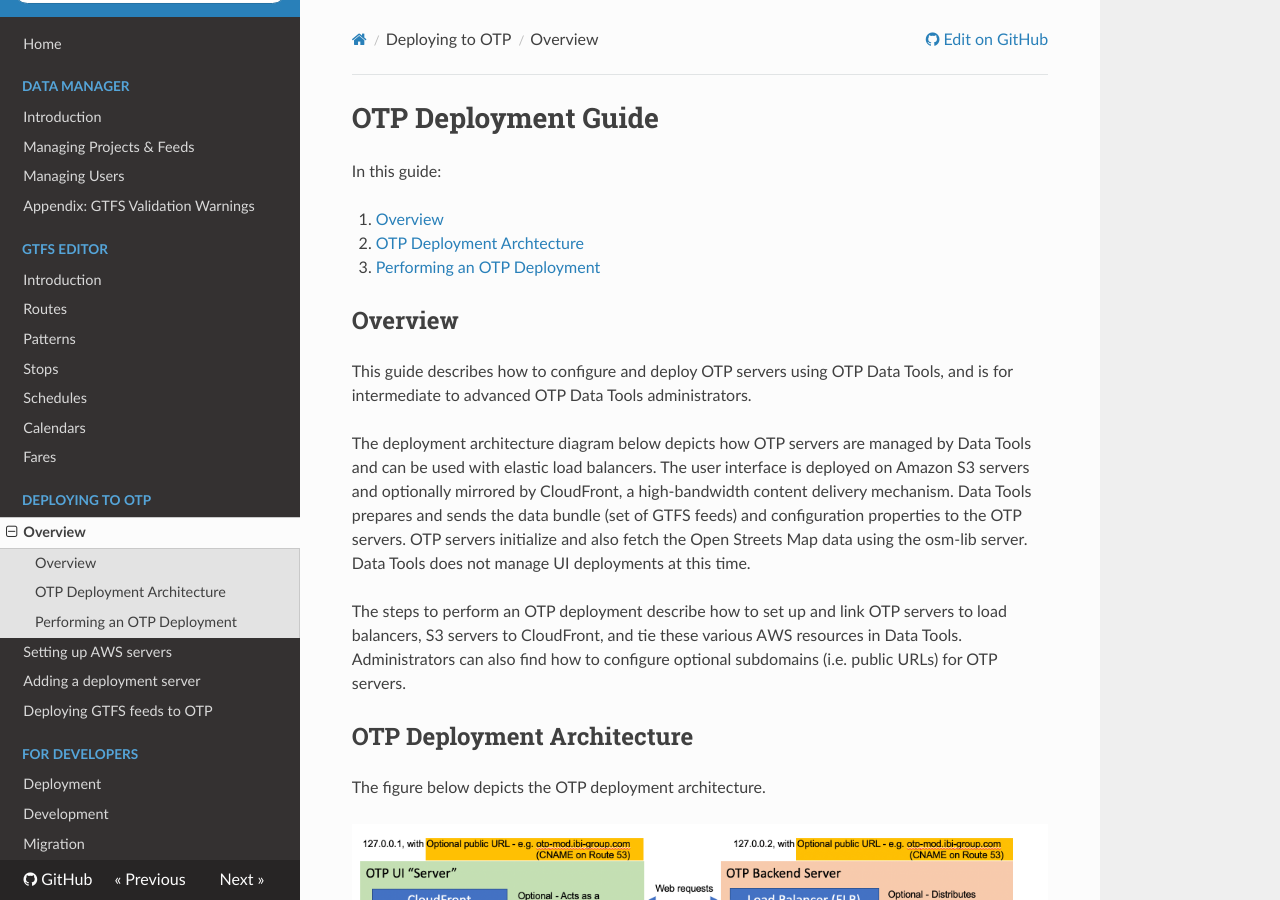
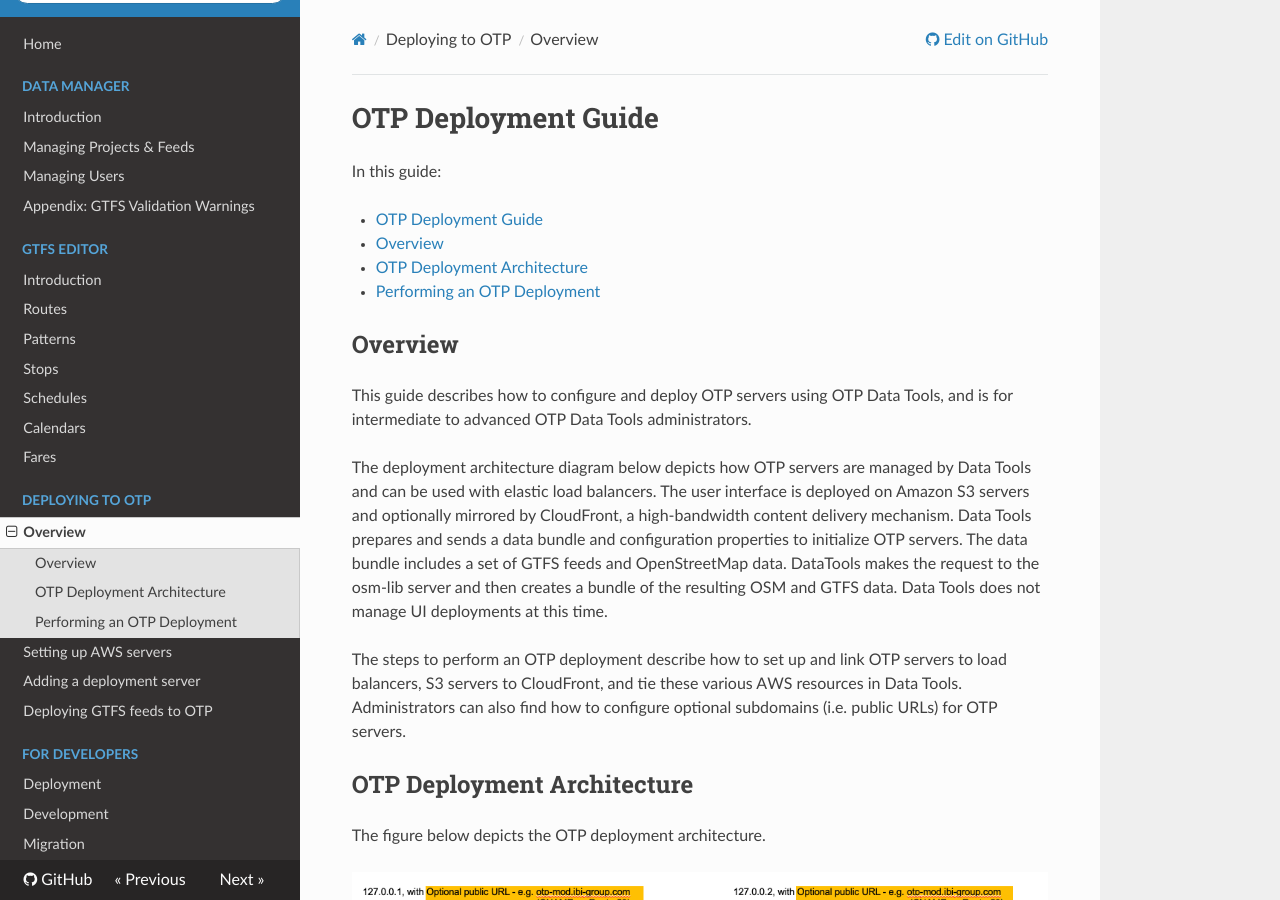
Before and after one commit to wtchen/datatools-ui, an MkDocs documentation site: the page built from docs/user/otp-deployment.md, in a window 1280 px wide and 900 px high. Built offline with MkDocs 1.6.1, drawn with Linux system fonts in a browser that asks for light colours; nearby versions of some CDN libraries; old or Windows-style settings are respelled for this version of MkDocs.

Commit message:
docs(otp-deployment.md): Rewording of osm-lib process.

```diff
--- a/docs/user/otp-deployment.md
+++ b/docs/user/otp-deployment.md
@@ -2,15 +2,16 @@
 
 In this guide:
 
-1. [Overview](#overview)
-2. [OTP Deployment Archtecture](#otp-deployment-architecture)
-3. [Performing an OTP Deployment](#performing-an-otp-deployment)
+- [OTP Deployment Guide](#otp-deployment-guide)
+  - [Overview](#overview)
+  - [OTP Deployment Architecture](#otp-deployment-architecture)
+  - [Performing an OTP Deployment](#performing-an-otp-deployment)
 
 ## Overview
 
 This guide describes how to configure and deploy OTP servers using OTP Data Tools, and is for intermediate to advanced OTP Data Tools administrators.
 
-The deployment architecture diagram below depicts how OTP servers are managed by Data Tools and can be used with elastic load balancers. The user interface is deployed on Amazon S3 servers and optionally mirrored by CloudFront, a high-bandwidth content delivery mechanism. Data Tools prepares and sends the data bundle (set of GTFS feeds) and configuration properties to the OTP servers. OTP servers initialize and also fetch the Open Streets Map data using the osm-lib server.  Data Tools does not manage UI deployments at this time.
+The deployment architecture diagram below depicts how OTP servers are managed by Data Tools and can be used with elastic load balancers. The user interface is deployed on Amazon S3 servers and optionally mirrored by CloudFront, a high-bandwidth content delivery mechanism. Data Tools prepares and sends a data bundle and configuration properties to initialize OTP servers. The data bundle includes a set of GTFS feeds and OpenStreetMap data. DataTools makes the request to the osm-lib server and then creates a bundle of the resulting OSM and GTFS data. Data Tools does not manage UI deployments at this time.
 
 The steps to perform an OTP deployment describe how to set up and link OTP servers to load balancers, S3 servers to CloudFront, and tie these various AWS resources in Data Tools. Administrators can also find how to configure optional subdomains (i.e. public URLs) for OTP servers.
 
```
